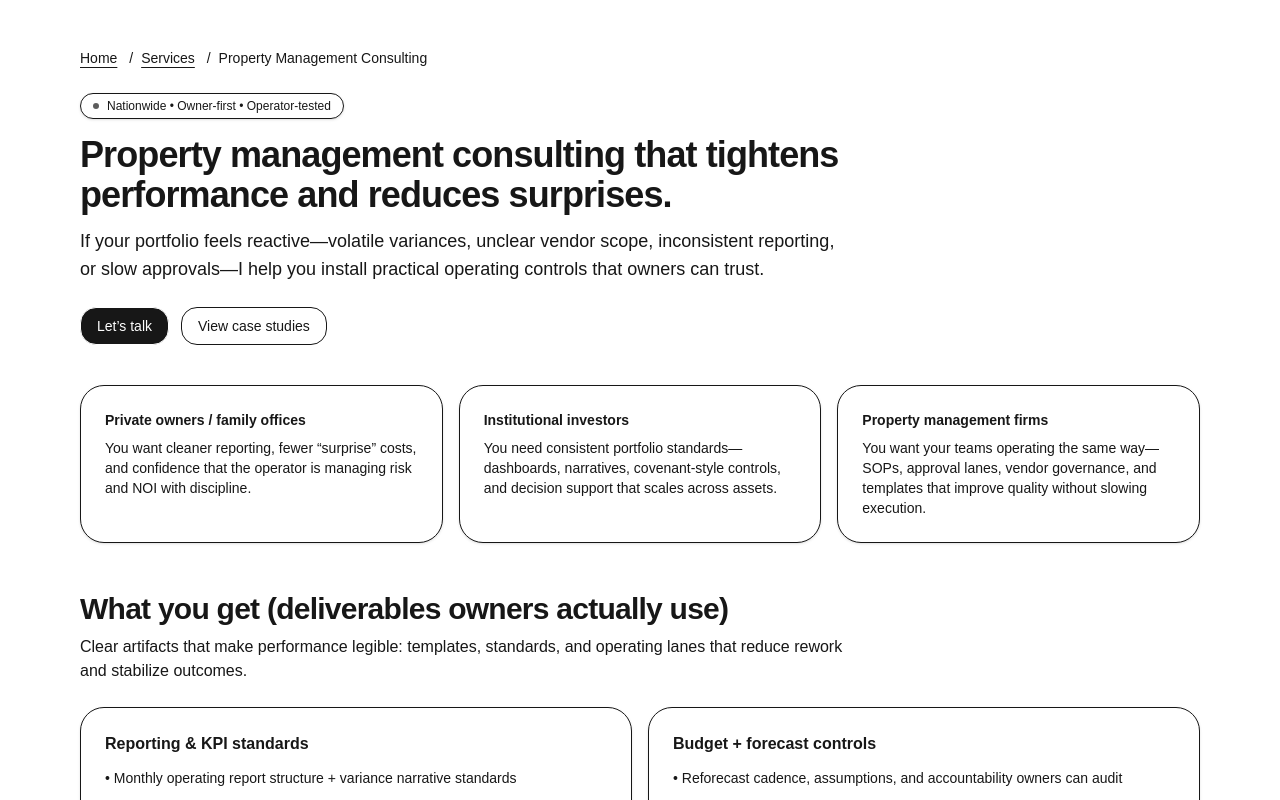
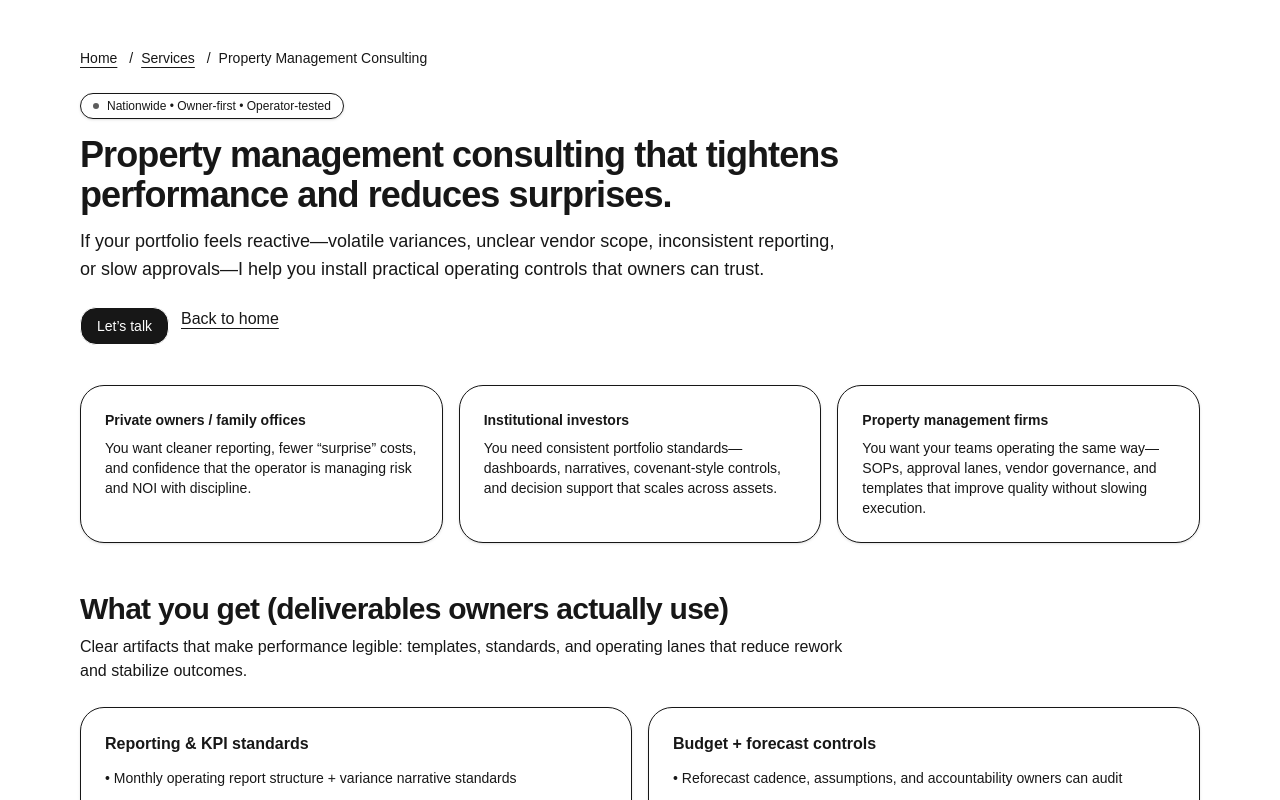
Before and after one commit to BK14782/brian-killian-consulting, a Next.js app: page /services/property-management-consulting in a window 1280 px wide. Shown: the top 800 px of the page. Built offline with nearby package versions, Linux system fonts and the light colour scheme.

Commit message:
JSON updates

```diff
--- a/src/app/layout.tsx
+++ b/src/app/layout.tsx
@@ -53,7 +53,7 @@ const organizationJsonLd = {
   "@id": "https://briankillianconsulting.com/#organization",
   name: "Brian Killian Consulting",
   url: "https://briankillianconsulting.com/",
-  logo: "https://briankillianconsulting.com/banners/logo-01.jpg",
+  logo: "https://briankillianconsulting.com/public/banners/logo-01.jpg",
   sameAs: ["https://www.linkedin.com/in/briannkillian/"],
   areaServed: "US",
   contactPoint: [
--- a/src/app/page.tsx
+++ b/src/app/page.tsx
@@ -9,6 +9,7 @@ import React, { useState } from "react";
 import FadeIn from "@/components/FadeIn";
 import BannerImage from "@/components/BannerImage";
 import { Check, ChevronRight, Mail, LineChart, ShieldCheck, Wrench, FileText, Workflow, Building2 } from "lucide-react";
+
 
 const caseStudiesWithHref = caseStudies.map((c) => ({
   ...c,
@@ -148,12 +149,6 @@ const Section = ({
   </section>
 );
 
-type NavProps = {
-  active: string;
-  onNav: (id: string) => void;
-  onLetsTalk: () => void;
-};
-
 
 const items = [
   { id: "services", label: "Services", href: "/services" },
@@ -166,7 +161,13 @@ const items = [
   { id: "contact", label: "Contact" },
 ];
 
-const Nav = ({ active, onNav, onLetsTalk }: NavProps) => {
+type NavProps = {
+  active: string;
+  onNav: (id: string) => void;
+};
+
+
+const Nav = ({ active, onNav }: NavProps) => {
   return (
     <div className="sticky top-0 z-40 w-full border-b bg-background/80 backdrop-blur">
       <div className="mx-auto flex max-w-6xl items-center justify-between px-4 py-3">
@@ -382,19 +383,6 @@ const services = [
 ];
 
 
-type CaseStudy = {
-  tag: string;
-  title: string;
-  outcome: string;
-  context: string;
-  bullets: string[];
-  metrics: string[];
-  href: string;
-  slug: string;
-};
-
-
-
 type CaseStudyCardProps = {
   href: string;
   tag: string;
@@ -470,9 +458,10 @@ function FloatingLetsTalkButton({ onClick }: { onClick: () => void }) {
   return (
     <div className="fixed bottom-5 right-5 z-50">
       <Button
-        onClick={onClick}
-        className="rounded-2xl shadow-lg"
-      >
+  type="button"
+  onClick={onClick}
+  className="rounded-2xl shadow-lg bg-foreground text-background hover:bg-foreground/90 border-transparent"
+>
         Let’s talk <ChevronRight className="ml-2 h-4 w-4" />
       </Button>
     </div>
@@ -481,10 +470,11 @@ function FloatingLetsTalkButton({ onClick }: { onClick: () => void }) {
 
 
 
-
 export default function Page() {
   const [leadOpen, setLeadOpen] = useState(false);
   const [active, setActive] = useState("services");
+const openLead = () => setLeadOpen(true);
+const closeLead = () => setLeadOpen(false);
 
  const scrollTo = (id: string) => {
   const el = document.getElementById(id);
@@ -494,13 +484,17 @@ export default function Page() {
 };
 
 
+
+
+
 return (
     <div className="min-h-screen bg-background text-foreground">
       {/* One floating button only */}
-      <FloatingLetsTalkButton onClick={() => setLeadOpen(true)} />
+     <FloatingLetsTalkButton onClick={openLead} />
 
-      <Nav active={active} onNav={scrollTo} onLetsTalk={() => setLeadOpen(true)} />
-      <Hero onLetsTalk={() => setLeadOpen(true)} />
+      <Nav active={active} onNav={scrollTo} />
+<Hero onLetsTalk={openLead} />
+
 
       <div className="mx-auto max-w-6xl px-4 mt-10">
         <ProfileCard />
@@ -1147,7 +1141,9 @@ Across portfolios, property types, and ownership structures, the work varies—b
       </Section>
 
 
-<LeadCaptureModal isOpen={leadOpen} onClose={() => setLeadOpen(false)} />
+
+<LeadCaptureModal isOpen={leadOpen} onClose={closeLead} />
+
 
       <Footer />
     </div>
--- a/src/app/services/property-management-consulting/page.tsx
+++ b/src/app/services/property-management-consulting/page.tsx
@@ -181,12 +181,13 @@ export default function PropertyManagementConsultingPage() {
            <LetsTalkCTA className="inline-flex items-center justify-center rounded-2xl border bg-foreground px-4 py-2 text-sm font-medium text-background hover:bg-foreground/90" />
 
 
-            <a
-              href="/#case-studies"
-              className="inline-flex items-center justify-center rounded-2xl border px-4 py-2 text-sm font-medium hover:bg-foreground/5"
-            >
-              View case studies
-            </a>
+            <Link
+  href="/"
+  className="underline underline-offset-4 hover:text-foreground"
+>
+  Back to home
+</Link>
+
 
           </div>
         </div>
```
